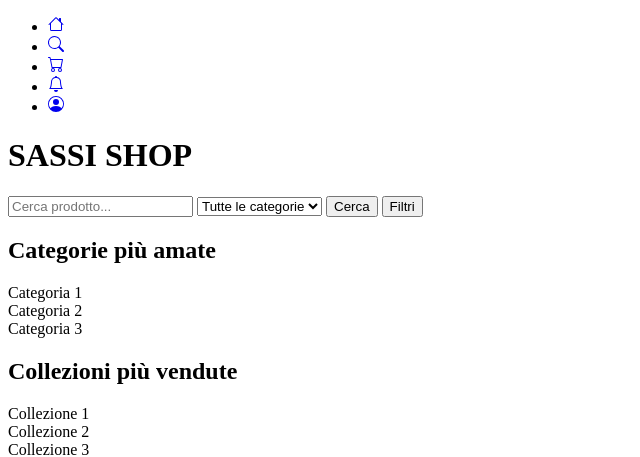
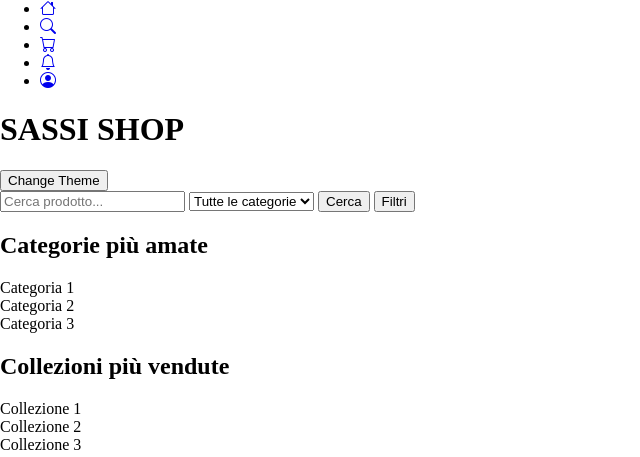
Before and after one commit to marcomarrelli/SassiShop, a PHP site: page / in a window 1280 px wide. Shown: the top 457 px of the page, without its empty margins (0-640 px from the left). Run offline with PHP 8.4, Linux system fonts and the light colour scheme; data that the repository does not hold is empty.

Commit message:
feat: Added Font and Boostrap Icons

```diff
--- a/src/bootstrap.php
+++ b/src/bootstrap.php
@@ -6,3 +6,9 @@
     // Connessione al Database
     $dbh = new DatabaseHelper();
 ?>
+
+<!-- Icone Bootstrap -->
+<link href="https://cdn.jsdelivr.net/npm/bootstrap-icons/font/bootstrap-icons.css" rel="stylesheet">
+
+<!-- Font -->
+<link href='https://fonts.googleapis.com/css?family=Istok Web' rel='stylesheet'>
--- a/src/template/base.php
+++ b/src/template/base.php
@@ -5,34 +5,57 @@
 <head>
     <meta name="viewport" content="width=device-width, initial-scale=1.0" />
     <title><?php echo $templateParams["title"]; ?></title>
-    <link rel="stylesheet" type="text/css" href="../css/style.css"/>
+    <link rel="stylesheet" type="text/css" href="../assets/styles/style.css"/>
     <link rel="icon" href="../assets/images/logo.ico" type="image/x-icon">
 </head>
 
 <body>
     <nav>
         <ul>
-            <li><a href="?page=home"><svg xmlns="http://www.w3.org/2000/svg" width="16" height="16" fill="currentColor" class="bi bi-house" viewBox="0 0 16 16">
-            <path d="M8.707 1.5a1 1 0 0 0-1.414 0L.646 8.146a.5.5 0 0 0 .708.708L2 8.207V13.5A1.5 1.5 0 0 0 3.5 15h9a1.5 1.5 0 0 0 1.5-1.5V8.207l.646.647a.5.5 0 0 0 .708-.708L13 5.793V2.5a.5.5 0 0 0-.5-.5h-1a.5.5 0 0 0-.5.5v1.293zM13 7.207V13.5a.5.5 0 0 1-.5.5h-9a.5.5 0 0 1-.5-.5V7.207l5-5z"/>
-            </svg></a></li>
-            <li><a href="?page=search"><svg xmlns="http://www.w3.org/2000/svg" width="16" height="16" fill="currentColor" class="bi bi-search" viewBox="0 0 16 16">
-            <path d="M11.742 10.344a6.5 6.5 0 1 0-1.397 1.398h-.001q.044.06.098.115l3.85 3.85a1 1 0 0 0 1.415-1.414l-3.85-3.85a1 1 0 0 0-.115-.1zM12 6.5a5.5 5.5 0 1 1-11 0 5.5 5.5 0 0 1 11 0"/>
-            </svg></a></li>
-            <li><a href="?page=cart"><svg xmlns="http://www.w3.org/2000/svg" width="16" height="16" fill="currentColor" class="bi bi-cart" viewBox="0 0 16 16">
-            <path d="M0 1.5A.5.5 0 0 1 .5 1H2a.5.5 0 0 1 .485.379L2.89 3H14.5a.5.5 0 0 1 .491.592l-1.5 8A.5.5 0 0 1 13 12H4a.5.5 0 0 1-.491-.408L2.01 3.607 1.61 2H.5a.5.5 0 0 1-.5-.5M3.102 4l1.313 7h8.17l1.313-7zM5 12a2 2 0 1 0 0 4 2 2 0 0 0 0-4m7 0a2 2 0 1 0 0 4 2 2 0 0 0 0-4m-7 1a1 1 0 1 1 0 2 1 1 0 0 1 0-2m7 0a1 1 0 1 1 0 2 1 1 0 0 1 0-2"/>
-            </svg></a></li>
-            <li><a href="?page=notification"><svg xmlns="http://www.w3.org/2000/svg" width="16" height="16" fill="currentColor" class="bi bi-bell" viewBox="0 0 16 16">
-            <path d="M8 16a2 2 0 0 0 2-2H6a2 2 0 0 0 2 2M8 1.918l-.797.161A4 4 0 0 0 4 6c0 .628-.134 2.197-.459 3.742-.16.767-.376 1.566-.663 2.258h10.244c-.287-.692-.502-1.49-.663-2.258C12.134 8.197 12 6.628 12 6a4 4 0 0 0-3.203-3.92zM14.22 12c.223.447.481.801.78 1H1c.299-.199.557-.553.78-1C2.68 10.2 3 6.88 3 6c0-2.42 1.72-4.44 4.005-4.901a1 1 0 1 1 1.99 0A5 5 0 0 1 13 6c0 .88.32 4.2 1.22 6"/>
-            </svg></a></li>
-            <li><a href="?page=profile"><svg xmlns="http://www.w3.org/2000/svg" width="16" height="16" fill="currentColor" class="bi bi-person-circle" viewBox="0 0 16 16">
-            <path d="M11 6a3 3 0 1 1-6 0 3 3 0 0 1 6 0"/>
-            <path fill-rule="evenodd" d="M0 8a8 8 0 1 1 16 0A8 8 0 0 1 0 8m8-7a7 7 0 0 0-5.468 11.37C3.242 11.226 4.805 10 8 10s4.757 1.225 5.468 2.37A7 7 0 0 0 8 1"/>
-            </svg></a></li>
+            <li>
+                <a class="header-button" href="?page=home">
+                    <i class="bi bi-house"> </i>
+                </a>
+            </li>
+            <li>
+                <a class="header-button" href="?page=search">
+                    <i class="bi bi-search"> </i>
+                </a>
+            </li>
+            <li>
+                <a class="header-button" href="?page=cart">
+                    <i class="bi bi-cart"> </i>
+                </a>
+            </li>
+            <li>
+                <a class="header-button" href="?page=notification">
+                    <i class="bi bi-bell"> </i>
+                </a>
+            </li>
+            <li>
+                <a class="header-button" href="?page=profile">
+                    <i class="bi bi-person-circle"> </i>
+                </a>
+            </li>
         </ul>
     </nav>
 
     <header>
         <h1>SASSI SHOP</h1>
+        <button id="theme-switcher" onclick="switchTheme()">Change Theme</button>
+        <script>
+            const root = document.documentElement;
+
+            const savedTheme = localStorage.getItem("theme") || "light-mode";
+            root.classList.add(savedTheme);
+
+            function switchTheme() {
+                const newTheme = root.classList.contains("light-mode") ? "dark-mode" : "light-mode";
+
+                root.classList.replace(root.classList.contains("light-mode") ? "light-mode" : "dark-mode", newTheme);
+                localStorage.setItem("theme", newTheme);
+            }
+        </script>
     </header>
 
     <main>
```
Also changed, not shown: assets/fonts/placeholder.txt (deleted).
